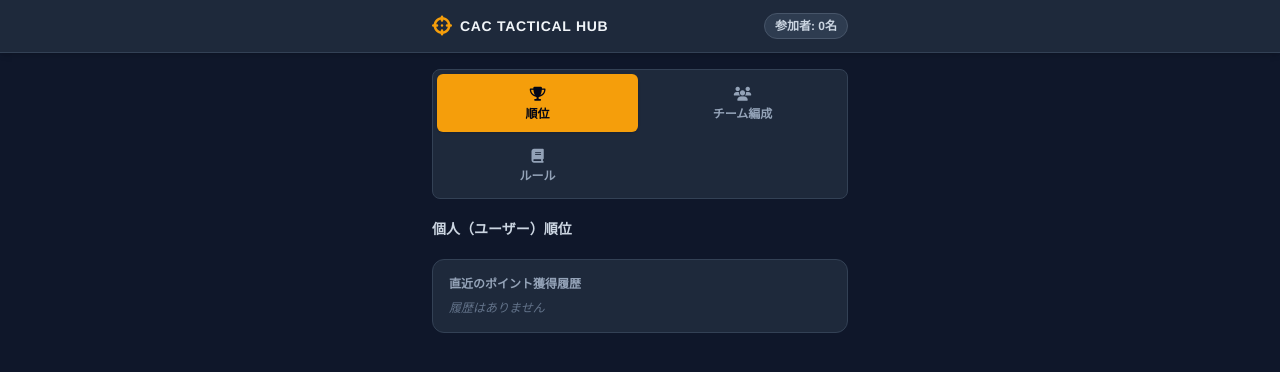
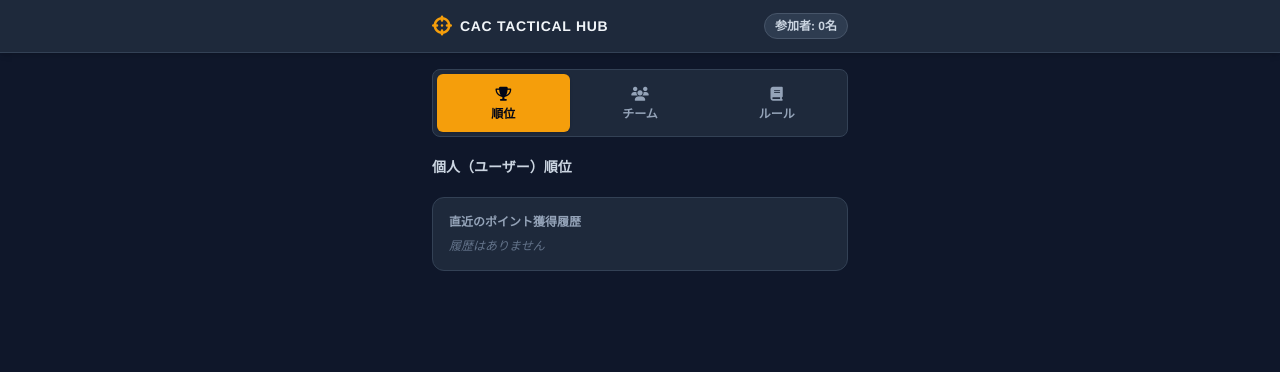
Before and after one commit to ChubuAirsoftClub/CAC_teamApp, a plain HTML site: page index.html in a window 1280 px wide. Drawn offline with nearby package versions, Linux system fonts and the light colour scheme; no server answers.

Commit message:
index.html を更新

```diff
--- a/index.html
+++ b/index.html
@@ -27,15 +27,15 @@
 
   <main class="max-w-md mx-auto px-4 mt-4 space-y-5">
 
-    <!-- Tab Navigation (3 Tabs for viewers: Ranking & Teams) -->
-    <div class="grid grid-cols-2 gap-1 bg-slate-800 p-1 rounded-lg border border-slate-700 text-xs font-bold text-center">
-      <button id="tab-ranking" onclick="switchTab('ranking')" class="py-2.5 rounded-md bg-amber-500 text-slate-950 shadow transition">
+    <!-- Tab Navigation (3 Tabs for viewers side-by-side) -->
+    <div class="flex gap-1 bg-slate-800 p-1 rounded-lg border border-slate-700 text-xs font-bold text-center">
+      <button id="tab-ranking" onclick="switchTab('ranking')" class="flex-1 py-2.5 rounded-md bg-amber-500 text-slate-950 shadow transition truncate px-1">
         <i class="fa-solid fa-trophy block text-sm mb-0.5"></i>順位
       </button>
-      <button id="tab-teams" onclick="switchTab('teams')" class="py-2.5 rounded-md text-slate-400 hover:text-slate-200 transition">
-        <i class="fa-solid fa-users block text-sm mb-0.5"></i>チーム編成
+      <button id="tab-teams" onclick="switchTab('teams')" class="flex-1 py-2.5 rounded-md text-slate-400 hover:text-slate-200 transition truncate px-1">
+        <i class="fa-solid fa-users block text-sm mb-0.5"></i>チーム
       </button>
-      <button id="tab-game-rules" onclick="switchTab('game-rules')" class="py-2.5 rounded-md text-slate-400 hover:text-slate-200 transition">
+      <button id="tab-game-rules" onclick="switchTab('game-rules')" class="flex-1 py-2.5 rounded-md text-slate-400 hover:text-slate-200 transition truncate px-1">
         <i class="fa-solid fa-book block text-sm mb-0.5"></i>ルール
       </button>
     </div>
```
